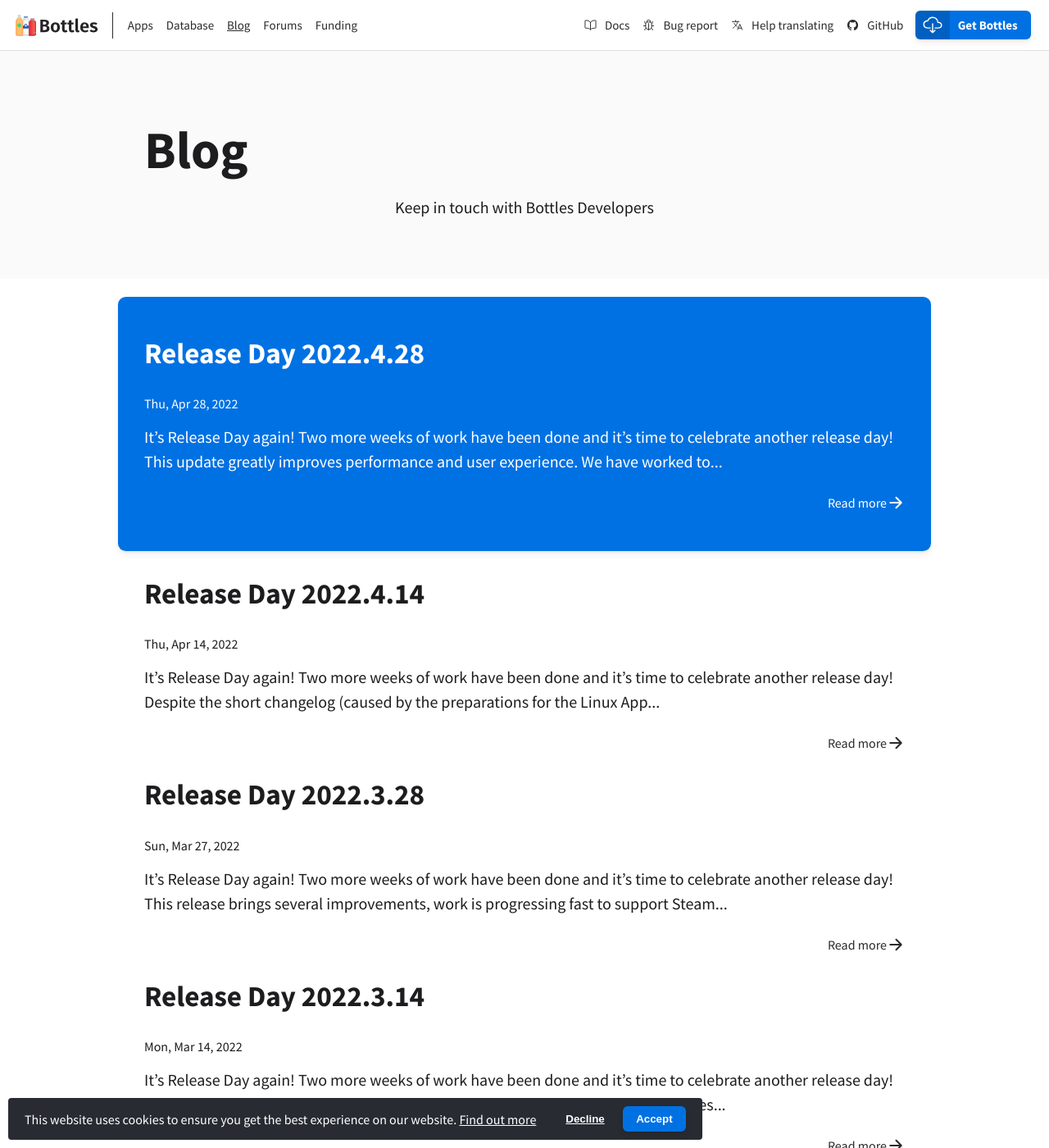
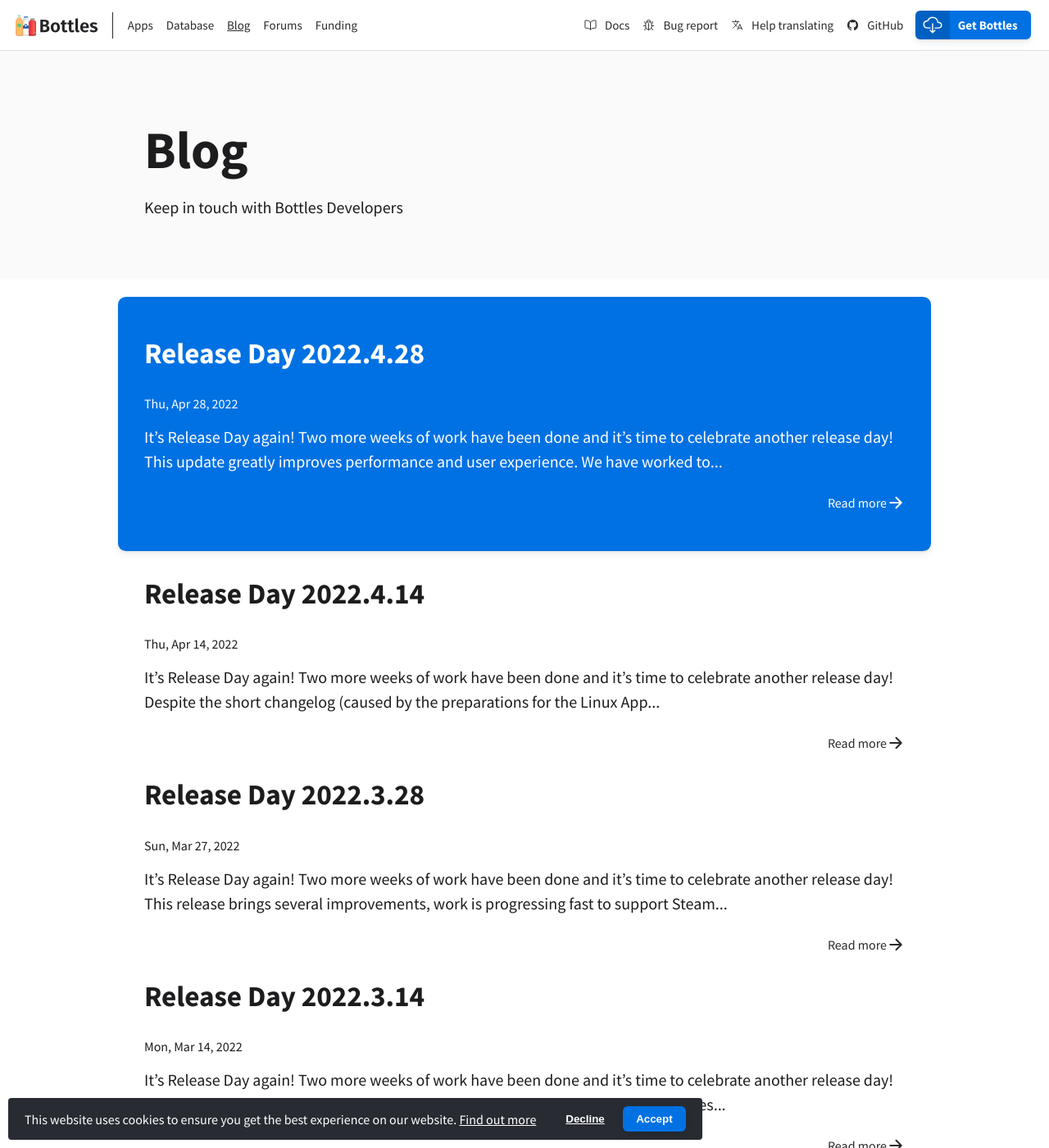
Before and after one commit to bottlesdevs/website, a Jekyll site: the page built from blog.md, in a window 1280 px wide and 1400 px high. Shown: the whole window at 82% size. Built offline with Jekyll 4.4.1, drawn with Linux system fonts in a browser that asks for light colours; nearby versions of some CDN libraries; comment, search, counter and statistics services are not loaded.

Commit message:
fix headings

```diff
--- a/_layouts/blog.html
+++ b/_layouts/blog.html
@@ -1,7 +1,7 @@
 ---
 layout: default
 ---
-<section class="heading center">
+<section class="heading">
     <div class="container medium">
         <h1>Blog</h1>
         <p>Keep in touch with Bottles Developers</p>
--- a/_layouts/post.html
+++ b/_layouts/post.html
@@ -5,7 +5,7 @@
     {% if page.thumb != nil %}
         <meta itemprop="image" content="{{ page.thumb }}" hidden />
     {% endif %}
-    <section class="heading center">
+    <section class="heading">
         {% if page.background != nil %}
             <div class="background"
                  style="background-image: url({{ page.background }})"></div>
--- a/assets/css/style.css
+++ b/assets/css/style.css
@@ -1675,6 +1675,11 @@
     text-decoration: underline;
 }
 
+section.heading.center h1 {
+    display: flex;
+    justify-content: center;
+}
+
 @media screen and (max-width: 745px) {
     footer .grid {
         display: flex;
```
